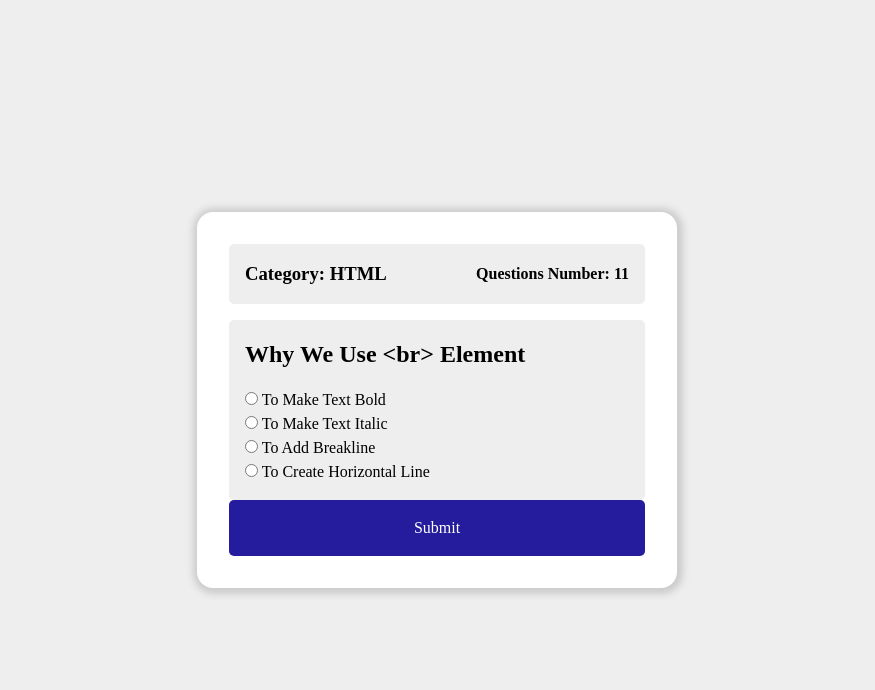
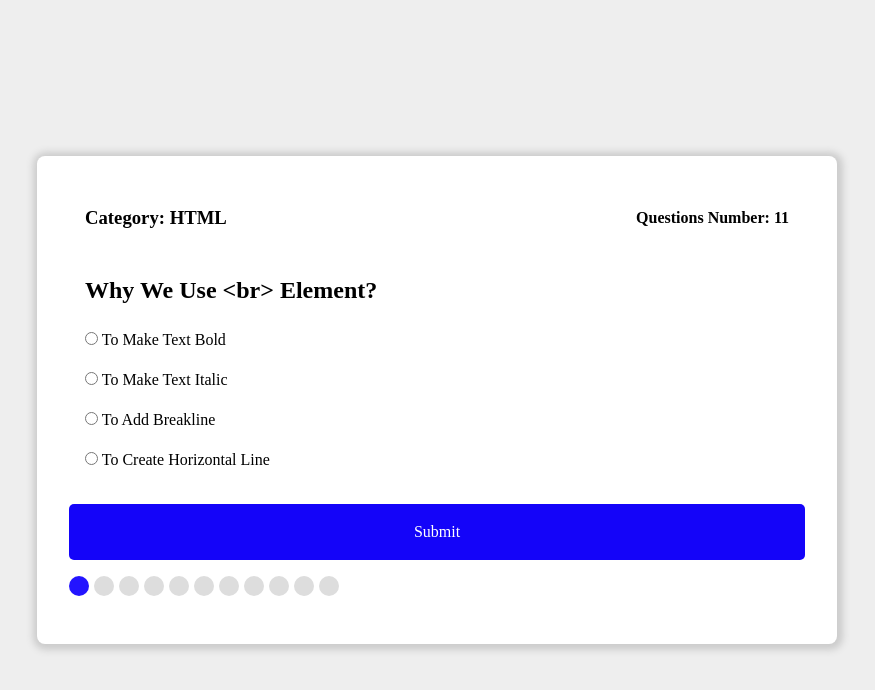
Before and after one commit to marwa-nano/2-quizappwithjs, a plain HTML site: page index.html in a window 1280 px wide. Shown: the whole page, without its empty margins (203-1078 px from the left). Drawn offline with Linux system fonts and the light colour scheme.

Commit message:
createBullets

```diff
--- a/app.js
+++ b/app.js
@@ -9,7 +9,8 @@ const answerC = document.getElementById("c-answer");
 const answerD = document.getElementById("d-answer");
 
 const submitBtn = document.querySelector(".submit-btn");
-const quizApp = document.querySelector(".quiz-app-content")
+const quizApp = document.querySelector(".quiz-app-content");
+const bulletsContainer = document.querySelector(".bullets");
 
 let currentQuiz = 0;
 let quizObj;
@@ -25,9 +26,9 @@ function getQuiz(){
         if (this.readyState === 4 && this.status === 200){
          quizObj = JSON.parse(quizRequest.responseText);
           const quizCount = quizObj.length;
-          qCount.innerText  = quizCount;
+          createBullets(quizCount);
 
-          const currentQuizData = quizObj[currentQuiz]
+          const currentQuizData = quizObj[currentQuiz];
           loadQuiz(currentQuizData);
         }
     }
@@ -40,6 +41,28 @@ function loadQuiz(quizData){
     answerB.innerText = quizData.b;
     answerC.innerText = quizData.c;
     answerD.innerText = quizData.d;
+}
+
+function createBullets(count){
+    qCount.innerText = count;
+    for (let i= 0; i< count ; i++){
+        let bullet = document.createElement('span');
+
+        if (i == 0 ) {
+            bullet.className = "active";
+        }
+        bulletsContainer.appendChild(bullet);
+    }
+
+}
+
+function setActiveSpan(){
+    const spanEls = document.querySelectorAll(".bullets span");
+    spanEls.forEach((spanEl,index)=>{
+        if (currentQuiz === index){
+            spanEl.className = "active";
+        }
+    })
 }
 
 function deselectAnswers(){
@@ -72,11 +95,16 @@ submitBtn.addEventListener("click",()=>{
         if(currentQuiz < quizObj.length){
             const nextQuizData = quizObj[currentQuiz];
             loadQuiz(nextQuizData);
+            setActiveSpan();
         } else {
             submitBtn.remove();
+            bulletsContainer.remove();
             quizApp.innerHTML =
             `<h2>you answered  ${score} correctly from ${quizObj.length} questions. </h2>
-            <button onclick="location.reload()">Reload</button>`;
+            <br>
+            <button onclick="location.reload()">Reload</button>
+            <br>
+            `;
 
         }
     }
--- a/quizes.json
+++ b/quizes.json
@@ -1,6 +1,6 @@
 [
   {
-    "question": "Why We Use <br> Element",
+    "question": "Why We Use <br> Element?",
     "a": "To Make Text Bold",
     "b": "To Make Text Italic",
     "c": "To Add Breakline",
@@ -8,7 +8,7 @@
     "correct": "c"
   },
   {
-    "question": "Is <img> Element Has Attribute href",
+    "question": "Is <img> Element Has Attribute href?",
     "a": "Yes",
     "b": "No Its For Anchor Tag <a>",
     "c": "All Elements Has This Attribute",
@@ -16,7 +16,7 @@
     "correct": "b"
   },
   {
-    "question": "How Can We Make Element Text Bold",
+    "question": "How Can We Make Element Text Bold?",
     "a": "Putting It Inside <b> Tag",
     "b": "Putting It Inside <strong> Tag",
     "c": "Customizing It With Font-Weight Property In CSS",
@@ -24,7 +24,7 @@
     "correct": "d"
   },
   {
-    "question": "What Is The Right Hierarchy For Creating Part Of Page",
+    "question": "What Is The Right Hierarchy For Creating Part Of Page?",
     "a": "<h2> Then <p> Then <h1> Then <p> Then <h3> Then <p> Then <img>",
     "b": "<h1> Then <p> Then <h3> Then <p> Then <h2> Then <p> Then <img>",
     "c": "<h2> Then <p> Then <h3> Then <p> Then <h1> Then <p> Then <img>",
@@ -32,7 +32,7 @@
     "correct": "d"
   },
   {
-    "question": "How Can We Include External Page Inside Our HTML Page",
+    "question": "How Can We Include External Page Inside Our HTML Page?",
     "a": "By Using Include in HTML",
     "b": "By Using Load In HTML",
     "c": "By Using iFrame Tag",
@@ -40,7 +40,7 @@
     "correct": "c"
   },
   {
-    "question": "What Is The Tag That Not Exists in HTML",
+    "question": "What Is The Tag That Not Exists in HTML?",
     "a": "<object>",
     "b": "<basefont>",
     "c": "<abbr>",
@@ -48,7 +48,7 @@
     "correct": "d"
   },
   {
-    "question": "How We Specify Document Type Of HTML5 Page",
+    "question": "How We Specify Document Type Of HTML5 Page?",
     "a": "<DOCTYPE html>",
     "b": "<DOCTYPE html5>",
     "c": "<!DOCTYPE html5>",
@@ -56,7 +56,7 @@
     "correct": "d"
   },
   {
-    "question": "What Is The Element Thats Not Exists in HTML5 Semantics",
+    "question": "What Is The Element Thats Not Exists in HTML5 Semantics?",
     "a": "<article>",
     "b": "<section>",
     "c": "<blockquote>",
@@ -64,7 +64,7 @@
     "correct": "c"
   },
   {
-    "question": "In HTML Can We Use This Way To Add Attributes",
+    "question": "In HTML Can We Use This Way To Add Attributes?",
     "a": "<div class='class-name'>",
     "b": "<div class=class-name>",
     "c": "<div class=\"class-name\">",
@@ -72,14 +72,14 @@
     "correct": "d"
   },
   {
-    "question": "In HTML Can We Use This Way To Add Attributes",
+    "question": "In HTML Can We Use This Way To Add Attributes?",
     "a": "<div class='class-name'>",
     "b": "<div class=class-name>",
     "c": "<div class=\"class-name\">",
     "d": "All Is Right",
     "correct": "d"
   },{
-    "question": "In HTML Can We Use This Way To Add Attributes",
+    "question": "In HTML Can We Use This Way To Add Attributes?",
     "a": "<div class='class-name'>",
     "b": "<div class=class-name>",
     "c": "<div class=\"class-name\">",
--- a/style.css
+++ b/style.css
@@ -84,34 +84,44 @@ body{
     align-items: center;
 }
 .quiz-app{
-    width : 30rem;
+    width:50rem;
+    max-width : 100%;
     padding: 2rem;
     background-color: #fff;
-    border-radius: 1rem;
+    border-radius: 0.5rem;
     box-shadow:  1px 1px 7px 5px #ccc;
+}
+@media (max-width: 50em) {
+  .quiz-app{
+    max-width: 19rem;
+  }
 }
 .quiz-app-info{
     display:flex;
     align-items: center;
     justify-content: space-between;
-    background-color: #eee;
+    /* background-color: #eee; */
     padding:1rem;
     border-radius: 5px;
 }
 .quiz-app-content{
-    margin-top:1rem;
-    background-color: #eee;
+    margin-top:0.5rem;
+    /* background-color: #eee; */
     padding:1rem;
     border-radius: 5px;
 }
 .question{
-    margin-bottom: 1rem;
+    margin-bottom: 1.2rem;
+}
+ul li{
+  margin-bottom: 1rem;
 }
 ul li label,ul li input{
   cursor: pointer;
 }
+
 .submit-btn,button{
-    background-color: #241c9c;
+    background-color: #1404f9;
     cursor: pointer;
     border: none;
     border-radius: 5px;
@@ -121,5 +131,19 @@ ul li label,ul li input{
     color: #fff;
 }
 .submit-btn:hover{
-    background-color: #0d0853;
+    background-color: #2314ff;
 }
+.bullets{
+  padding: 1rem 0;
+  display: flex;
+}
+.bullets span{
+  width: 20px;
+  height: 20px;
+  background-color: #ddd;
+  margin-right: 5px;
+  border-radius: 50%;
+}
+ .bullets span.active{
+  background-color: #2314ff;
+}
```
